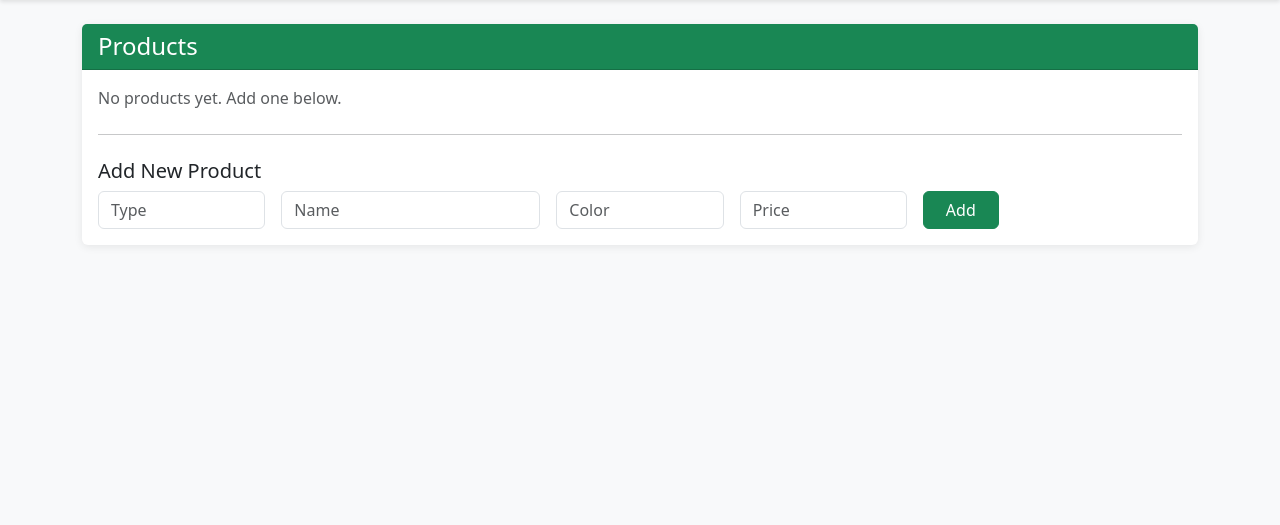
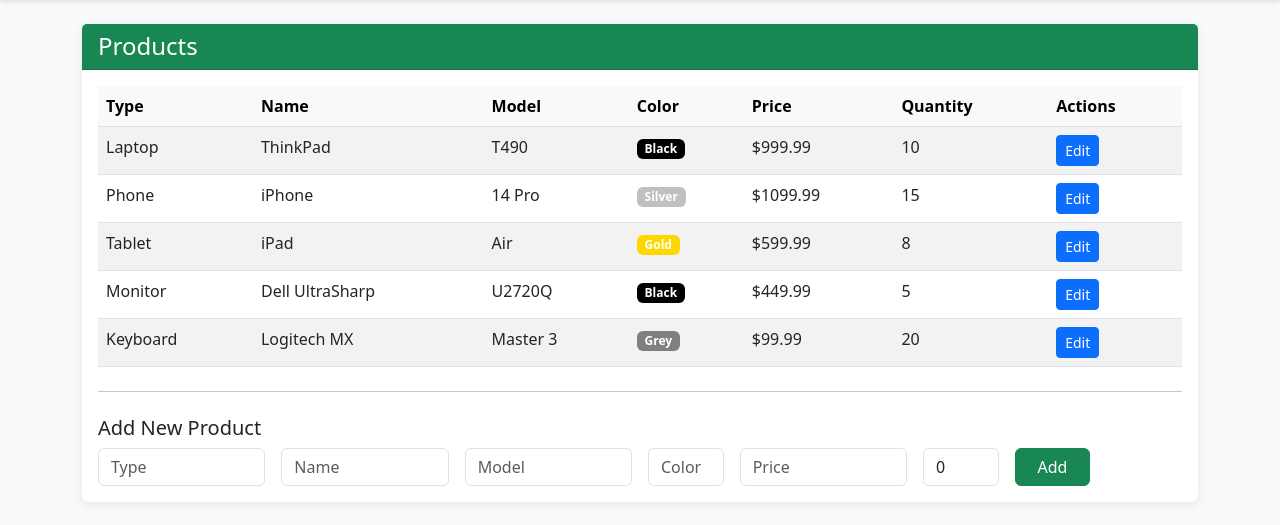
Before and after one commit to avsjadikari/Product_App, a Flask app: page /products in a window 1280 px wide. Shown: the part 56-581 px from the top of the page. Run offline with Flask 3, Linux system fonts and the light colour scheme.

Commit message:
Add Model and Quantity fields, inventory tracking, and sample data
- Add product_model and product_quantity fields to Product model
- Add edit product functionality via frontend
- Deduct product quantity when creating invoices
- Validate stock before creating invoice
- Only show in-stock products in invoice form
- Add sample data (3 customers, 5 products)
- Add flash message support for alerts

Co-Authored-By: Claude Opus 4.6 <noreply@anthropic.com>

```diff
--- a/app.py
+++ b/app.py
@@ -1,4 +1,4 @@
-from flask import Flask, render_template, redirect, url_for, request
+from flask import Flask, render_template, redirect, url_for, request, flash
 from flask_sqlalchemy import SQLAlchemy
 from sqlalchemy.orm import joinedload
 from models import db, Customer, Product, Invoice
@@ -13,6 +13,30 @@ db.init_app(app)
 with app.app_context():
     db.drop_all()
     db.create_all()
+
+    # Add sample data if tables are empty
+    if Customer.query.count() == 0:
+        # Sample customers
+        customers = [
+            Customer(first_name="John", last_name="Doe", phone_number="1234567890", customer_address="123 Main St"),
+            Customer(first_name="Jane", last_name="Smith", phone_number="9876543210", customer_address="456 Oak Ave"),
+            Customer(first_name="Bob", last_name="Johnson", phone_number="5551234567", customer_address="789 Pine Rd"),
+        ]
+        for c in customers:
+            db.session.add(c)
+
+        # Sample products
+        products = [
+            Product(product_type="Laptop", product_name="ThinkPad", product_model="T490", product_color="Black", product_price=999.99, product_quantity=10),
+            Product(product_type="Phone", product_name="iPhone", product_model="14 Pro", product_color="Silver", product_price=1099.99, product_quantity=15),
+            Product(product_type="Tablet", product_name="iPad", product_model="Air", product_color="Gold", product_price=599.99, product_quantity=8),
+            Product(product_type="Monitor", product_name="Dell UltraSharp", product_model="U2720Q", product_color="Black", product_price=449.99, product_quantity=5),
+            Product(product_type="Keyboard", product_name="Logitech MX", product_model="Master 3", product_color="Grey", product_price=99.99, product_quantity=20),
+        ]
+        for p in products:
+            db.session.add(p)
+
+        db.session.commit()
 
 
 # -------- Home Page --------
@@ -54,32 +78,65 @@ def add_product():
     db.session.add(Product(
         product_type=request.form["product_type"],
         product_name=request.form["product_name"],
+        product_model=request.form["product_model"],
         product_color=request.form["product_color"],
-        product_price=float(request.form["product_price"])
+        product_price=float(request.form["product_price"]),
+        product_quantity=int(request.form["product_quantity"])
     ))
     db.session.commit()
     return redirect(url_for("products"))
 
 
+@app.route("/products/edit/<int:id>", methods=["GET", "POST"])
+def edit_product(id):
+    product = Product.query.get_or_404(id)
+    if request.method == "POST":
+        product.product_type = request.form["product_type"]
+        product.product_name = request.form["product_name"]
+        product.product_model = request.form["product_model"]
+        product.product_color = request.form["product_color"]
+        product.product_price = float(request.form["product_price"])
+        product.product_quantity = int(request.form["product_quantity"])
+        db.session.commit()
+        return redirect(url_for("products"))
+    return render_template("edit_product.html", product=product)
+
+
 # -------- Invoices --------
 @app.route("/invoices")
 def invoices():
-    # Use eager loading to prevent N+1 query problem
+    # Only show products with quantity > 0
+    available_products = Product.query.filter(Product.product_quantity > 0).all()
     invoices_list = Invoice.query.options(
         joinedload(Invoice.customer),
         joinedload(Invoice.product)
     ).all()
-    return render_template("invoices.html", invoices=invoices_list, customers=Customer.query.all(), products=Product.query.all())
+    return render_template("invoices.html", invoices=invoices_list, customers=Customer.query.all(), products=available_products)
 
 
 @app.route("/invoices/add", methods=["POST"])
 def add_invoice():
+    product_id = int(request.form["product_id"])
+    customer_id = int(request.form["customer_id"])
+    quantity = int(request.form["quantity"])
+
+    # Get product and check stock
+    product = Product.query.get(product_id)
+    if product.product_quantity < quantity:
+        flash(f"Insufficient stock! Available: {product.product_quantity}", "danger")
+        return redirect(url_for("invoices"))
+
+    # Create invoice
     db.session.add(Invoice(
-        product_details=request.form["product_id"],
-        customer_details=request.form["customer_id"],
-        quantity=int(request.form["quantity"])
+        product_details=product_id,
+        customer_details=customer_id,
+        quantity=quantity
     ))
+
+    # Deduct from stock
+    product.product_quantity -= quantity
     db.session.commit()
+
     return redirect(url_for("invoices"))
 
 
--- a/models.py
+++ b/models.py
@@ -24,8 +24,10 @@ class Product(db.Model):
     product_id = db.Column(db.Integer, primary_key=True)
     product_type = db.Column(db.String(255), nullable=False)
     product_name = db.Column(db.String(255), nullable=False)
+    product_model = db.Column(db.String(255), nullable=False)
     product_color = db.Column(db.String(255), nullable=False)
     product_price = db.Column(db.Float, nullable=False)
+    product_quantity = db.Column(db.Integer, nullable=False, default=0)
 
     # Index for faster lookups
     __table_args__ = (
--- a/templates/base.html
+++ b/templates/base.html
@@ -27,6 +27,16 @@
     </nav>
 
     <div class="container">
+        {% with messages = get_flashed_messages(with_categories=true) %}
+          {% if messages %}
+            {% for category, message in messages %}
+              <div class="alert alert-{{ category }} alert-dismissible fade show" role="alert">
+                {{ message }}
+                <button type="button" class="btn-close" data-bs-dismiss="alert"></button>
+              </div>
+            {% endfor %}
+          {% endif %}
+        {% endwith %}
         {% block content %}{% endblock %}
     </div>
 
--- a/templates/invoices.html
+++ b/templates/invoices.html
@@ -22,7 +22,7 @@
                 <tr>
                     <td>{{ i.invoice_id }}</td>
                     <td>{{ i.customer.first_name }} {{ i.customer.last_name }}</td>
-                    <td>{{ i.product.product_name }}</td>
+                    <td>{{ i.product.product_name }} ({{ i.product.product_model }})</td>
                     <td>{{ i.quantity }}</td>
                     <td>${{ "%.2f"|format(i.product.product_price) }}</td>
                     <td><strong>${{ "%.2f"|format(i.quantity * i.product.product_price) }}</strong></td>
@@ -52,7 +52,7 @@
                 <select name="product_id" class="form-select" required>
                     <option value="">Select Product</option>
                     {% for p in products %}
-                      <option value="{{ p.product_id }}">{{ p.product_name }} (${{ "%.2f"|format(p.product_price) }})</option>
+                      <option value="{{ p.product_id }}">{{ p.product_name }} ({{ p.product_model }}) - Stock: {{ p.product_quantity }} - ${{ "%.2f"|format(p.product_price) }}</option>
                     {% endfor %}
                 </select>
             </div>
--- a/templates/products.html
+++ b/templates/products.html
@@ -11,8 +11,11 @@
                 <tr>
                     <th>Type</th>
                     <th>Name</th>
+                    <th>Model</th>
                     <th>Color</th>
                     <th>Price</th>
+                    <th>Quantity</th>
+                    <th>Actions</th>
                 </tr>
             </thead>
             <tbody>
@@ -20,10 +23,15 @@
                 <tr>
                     <td>{{ p.product_type }}</td>
                     <td>{{ p.product_name }}</td>
+                    <td>{{ p.product_model }}</td>
                     <td>
                         <span class="badge" style="background-color: {{ p.product_color }}; color: white;">{{ p.product_color }}</span>
                     </td>
                     <td>${{ "%.2f"|format(p.product_price) }}</td>
+                    <td>{{ p.product_quantity }}</td>
+                    <td>
+                        <a href="/products/edit/{{ p.product_id }}" class="btn btn-sm btn-primary">Edit</a>
+                    </td>
                 </tr>
             {% endfor %}
             </tbody>
@@ -39,14 +47,20 @@
             <div class="col-md-2">
                 <input name="product_type" class="form-control" placeholder="Type" required>
             </div>
-            <div class="col-md-3">
+            <div class="col-md-2">
                 <input name="product_name" class="form-control" placeholder="Name" required>
             </div>
             <div class="col-md-2">
+                <input name="product_model" class="form-control" placeholder="Model" required>
+            </div>
+            <div class="col-md-1">
                 <input name="product_color" class="form-control" placeholder="Color" required>
             </div>
             <div class="col-md-2">
                 <input name="product_price" class="form-control" placeholder="Price" type="number" step="0.01" required>
+            </div>
+            <div class="col-md-1">
+                <input name="product_quantity" class="form-control" placeholder="Qty" type="number" min="0" value="0" required>
             </div>
             <div class="col-md-1">
                 <button type="submit" class="btn btn-success w-100">Add</button>
```
Also changed, not shown: templates/edit_product.html (added, +43 -0 lines).
